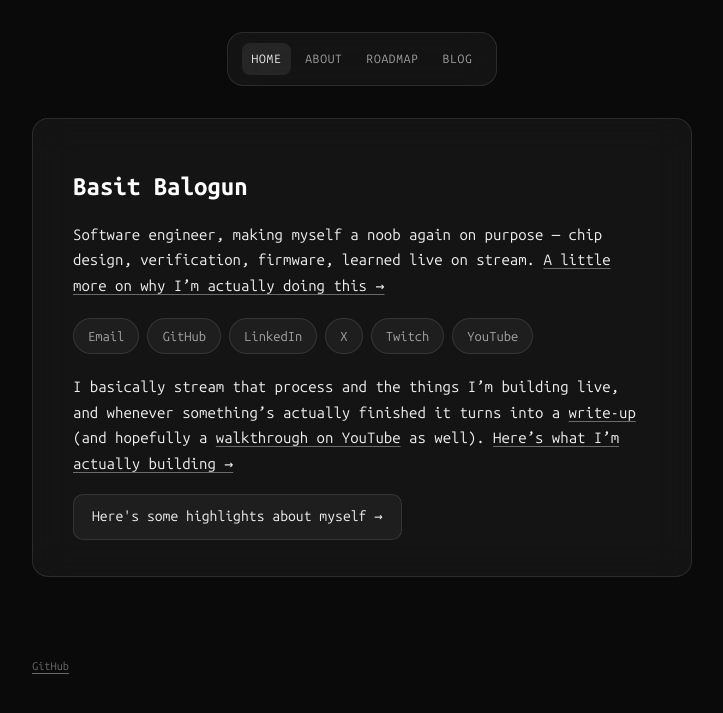
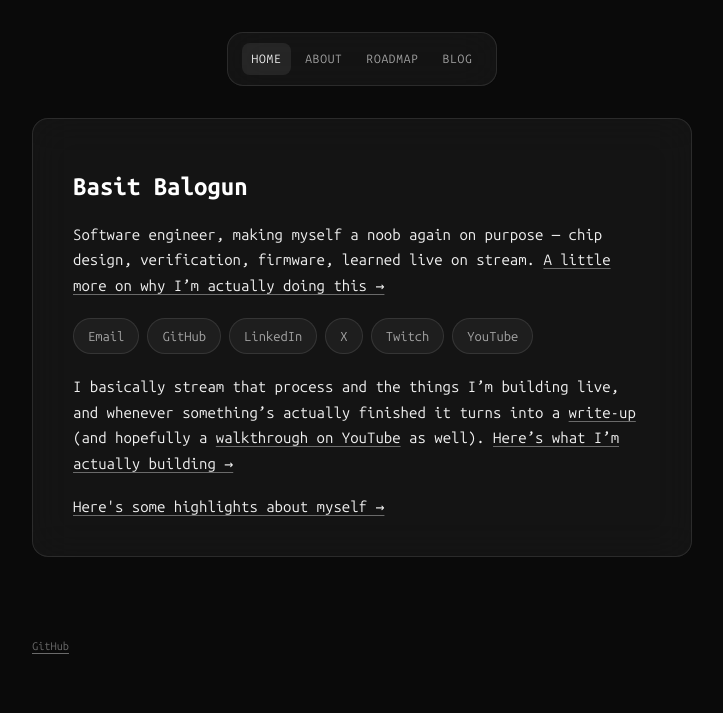
Before and after one commit to Basit-Balogun10/Basit-Balogun10.github.io, a Jekyll site: the page built from index.md, in a window 1280 px wide. Shown: the top 713 px of the page, without its empty margins (278-1001 px from the left). Built offline with Jekyll 4.4.1, drawn with Linux system fonts in a browser that asks for light colours.

Commit message:
Remove Technical Skills section, drop unilag dates, plain-link toggle + animate-in
Summary now styled like a normal text link instead of a button. CV
content wrapped in .resume-content so it fades/rises in each time the
<details> opens (pure CSS -- display:none to visible restarts a
statically-applied animation, no JS needed).

```diff
--- a/_layouts/default.html
+++ b/_layouts/default.html
@@ -166,19 +166,24 @@
   details.resume-toggle summary {
     cursor: pointer;
     list-style: none;
-    display: inline-block;
-    padding: 10px 18px;
-    border-radius: 10px;
-    background: var(--glass);
-    border: 1px solid var(--border);
     color: var(--text);
-    font-size: 14px;
+    text-decoration: underline;
+    text-decoration-color: var(--text-dimmer);
+    text-underline-offset: 3px;
+    font-size: 15px;
     user-select: none;
   }
   details.resume-toggle summary::-webkit-details-marker { display: none; }
-  details.resume-toggle summary:hover { background: var(--glass-strong); }
-  details.resume-toggle[open] summary { margin-bottom: 8px; }
-  details.resume-toggle > h2:first-of-type { margin-top: 12px; }
+  details.resume-toggle summary:hover { text-decoration-color: var(--text); }
+
+  /* Re-triggers each time <details> opens -- a display:none -> visible
+     transition restarts a statically-applied CSS animation, no JS
+     needed. */
+  .resume-content {
+    margin-top: 16px;
+    animation: rise 0.4s ease-out;
+  }
+  .resume-content > h2:first-of-type { margin-top: 12px; }
 
   .post-list-item {
     padding: 16px;
--- a/index.md
+++ b/index.md
@@ -18,18 +18,9 @@ Software engineer, making myself a noob again on purpose — chip design, verifi
 
 I basically stream that process and the things I'm building live, and whenever something's actually finished it turns into a [write-up](/blog/) (and hopefully a [walkthrough on YouTube](https://www.youtube.com/@basitbalogun10) as well). [Here's what I'm actually building →](/roadmap/)
 
-<details class="resume-toggle" markdown="1">
+<details class="resume-toggle">
 <summary>Here's some highlights about myself →</summary>
-
-## Technical skills
-
-- **Languages**: TypeScript, JavaScript, Python, C++, SQL, Verilog, SystemVerilog
-- **Hardware & EDA**: Yosys, OpenLANE
-- **Frontend**: React, React Native, Next.js, Vite.js, NativeWind, Tailwind CSS, Flutter
-- **Backend**: Node.js, Express.js, Django, Redis
-- **DevOps & Cloud**: AWS (EKS, ECR, Fargate), Kubernetes, Docker, Terraform, Ansible, CI/CD (GitHub Actions), Helm
-- **Testing**: Jest, Cypress, Cocotb
-- **Observability**: Sentry, ELK Stack (Elasticsearch, Logstash, Kibana), PagerDuty
+<div class="resume-content" markdown="1">
 
 ## Professional experience
 
@@ -115,6 +106,7 @@ I basically stream that process and the things I'm building live, and whenever s
 ## Education
 
 **Bachelor of Engineering, Electrical and Electronics Engineering**
-University of Lagos · 2021 – 2026
+University of Lagos
 
+</div>
 </details>
```
